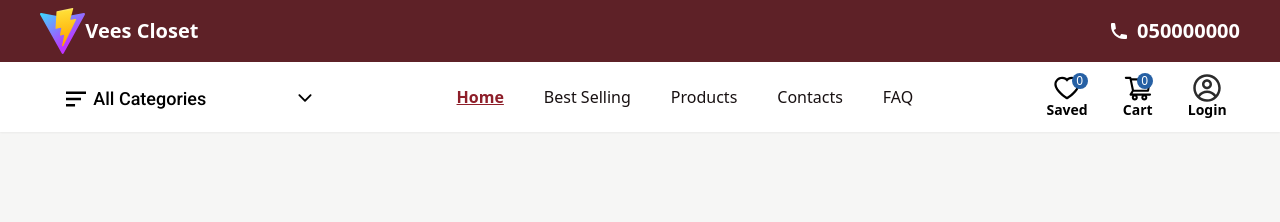
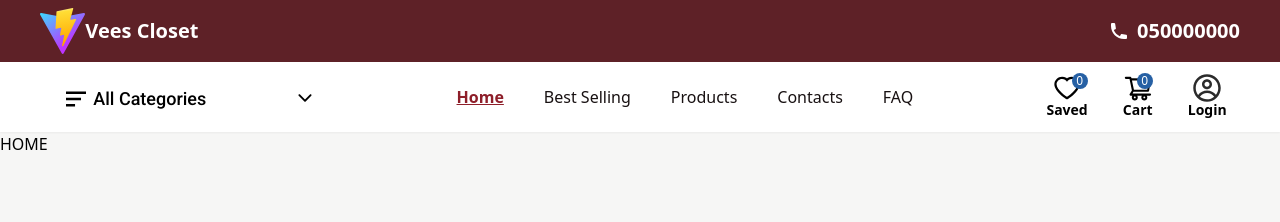
Before and after one commit to AsumVictor/vees-closet-shop, a React (Vite) app in the folder client/: page / in a window 1280 px wide. Shown: the top 222 px of the page. Built offline with nearby package versions, Linux system fonts and the light colour scheme; no server answers.

Commit message:
Refactor routes

```diff
--- a/client/src/App.jsx
+++ b/client/src/App.jsx
@@ -1,25 +1,35 @@
 import React, { useEffect } from "react";
 import { BrowserRouter, Route, Routes } from "react-router-dom";
-import { LoginPage, SignupPage, ActivationPage, HomePage } from "./Routes.js";
+import {
+  LoginPage,
+  SignupPage,
+  ActivationPage,
+  HomePage,
+  Header,
+  SignupSuccessPage
+} from "./Routes.js";
 import { ToastContainer } from "react-toastify";
 import "react-toastify/dist/ReactToastify.css";
 import Store from "./redux/store.js";
 import { loadUser } from "./redux/actions/user.js";
 
-
 export default function App() {
   useEffect(() => {
-   Store.dispatch(loadUser())
+    Store.dispatch(loadUser());
   });
 
   return (
     <BrowserRouter>
       <Routes>
-        <Route path="/" element={<HomePage />} />
+        <Route element={<Header />}>
+          <Route path="/" element={<HomePage />} />
+          <Route path="/signup/success" element={<SignupSuccessPage />} />
+          <Route path="/activation/:url" element={<ActivationPage />} />
+        </Route>
         <Route path="/login" element={<LoginPage />} />
         <Route path="/signup" element={<SignupPage />} />
-        <Route path="/activation/:url" element={<ActivationPage />} />
       </Routes>
+
       <ToastContainer
         position="bottom-center"
         autoClose={5000}
--- a/client/src/Routes.js
+++ b/client/src/Routes.js
@@ -2,10 +2,14 @@ import LoginPage from "./pages/Login";
 import SignupPage from "./pages/Signup";
 import ActivationPage from './pages/Activation.jsx'
 import HomePage from './pages/HomePage.jsx'
+import Header from "./components/Layout/Header";
+import SignupSuccessPage from "./pages/SignupSuccessPage.jsx";
 
 export {
     LoginPage,
     SignupPage,
     ActivationPage,
-    HomePage
+    HomePage,
+    Header,
+    SignupSuccessPage
 }
--- a/client/src/components/Layout/Header.jsx
+++ b/client/src/components/Layout/Header.jsx
@@ -1,5 +1,5 @@
 import React, { useState } from "react";
-import { Link } from "react-router-dom";
+import { Link, Outlet } from "react-router-dom";
 import Logo from "../../assets/vite.svg";
 import { HiPhone } from "react-icons/hi";
 import { AiOutlineHeart, AiOutlineShoppingCart } from "react-icons/ai";
@@ -106,6 +106,9 @@ function Header() {
 
         </div>
       </div>
+
+<Outlet />
+
     </>
   );
 }
--- a/client/src/components/LoginPanel.jsx
+++ b/client/src/components/LoginPanel.jsx
@@ -25,8 +25,7 @@ export function LoginPanel() {
 export function SignupPanel() {
   return (
     <div className="w-full ">
-      <img src="./dressess.jpg" alt="cfwedf" />
-      wefwe
+
       <div className="flex flex-row gap-3">
         <img src={Logo} alt="" />
         <h1 className="text-3xl font-bold text-wine_primary">Vees</h1>
--- a/client/src/pages/Activation.jsx
+++ b/client/src/pages/Activation.jsx
@@ -1,9 +1,10 @@
 import { useEffect, useState } from "react";
-import { useParams } from "react-router-dom";
+import { useNavigate, useParams } from "react-router-dom";
 import axios from "axios";
 import  server  from "../../server";
 
 function Activation() {
+  const navigate = useNavigate()
   const { url } = useParams();
   const [error, setError] = useState(false);
   const [loading, setloading] = useState(false);
@@ -26,8 +27,9 @@ function Activation() {
               },
             }
           );
-          if (res) setloading(false);
-          console.log(res);
+          if (res) {
+            setloading(false)
+          };
         } catch (error) {
           setError(true);
           setloading(false);
--- a/client/src/pages/HomePage.jsx
+++ b/client/src/pages/HomePage.jsx
@@ -1,10 +1,8 @@
-import React from 'react'
-import Header from '../components/Layout/Header.jsx'
 
 function HomePage() {
   return (
     <div>
-        <Header />
+        HOME
     </div>
   )
 }
--- a/client/src/pages/Signup.jsx
+++ b/client/src/pages/Signup.jsx
@@ -1,12 +1,14 @@
 import { useState } from "react";
 import { InputLabel, CheckboxLabel, Button } from "../components/Inputs";
 import { SignupPanel } from "../components/LoginPanel";
-import { Link } from "react-router-dom";
+import { Link, useNavigate } from "react-router-dom";
 import axios from "axios";
 import server from "../../server";
 import { toast } from "react-toastify";
 
 function Signup() {
+
+  const navigate = useNavigate()
   const [fullname, setFullname] = useState("");
   const [email, setEmail] = useState("");
   const [password, setPassword] = useState("");
@@ -48,6 +50,7 @@ function Signup() {
         setEmail("");
         setPassword("");
         setconfirmPassword("");
+        navigate("/signup/success");
       })
       .catch((err) => {
         toast.error(err.response.data.message);
--- /dev/null
+++ b/client/src/pages/SignupSuccessPage.jsx
@@ -0,0 +1,9 @@
+import React from 'react'
+
+function SignupSuccessPage() {
+  return (
+    <div>Success: Email activation</div>
+  )
+}
+
+export default SignupSuccessPage
```
